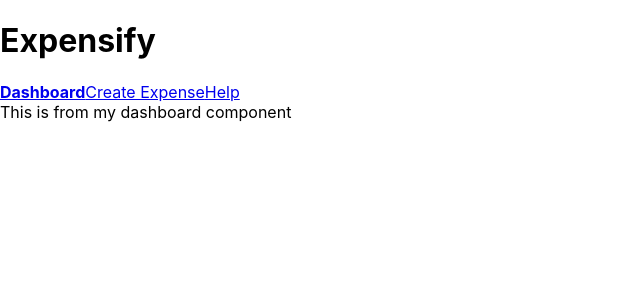
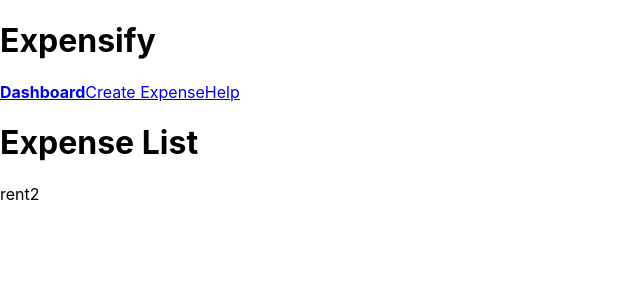
Before and after one commit to rickytorrez/expensify, a React (Create React App) app: page / in a window 1280 px wide. Shown: the top 300 px of the page, without its empty margins (0-640 px from the left). Built offline with nearby package versions, Linux system fonts and the light colour scheme; the HTML template or start-up script is replaced by a standard one.

Commit message:
Connecting to store, Provider, connect, mapStateTo

```diff
--- a/src/App.js
+++ b/src/App.js
@@ -1,4 +1,5 @@
 import React from 'react';
+import { Provider } from 'react-redux';
 import AppRouter from './routers/AppRouter';
 import configureStore from './store/configureStore';
 import { addExpense } from './actions/expenses';
@@ -13,12 +14,20 @@
 store.dispatch(addExpense({ description: 'Gas bill', amount: 50 }));
 store.dispatch(setTextFilter('water'));
 
+setTimeout(() => {
+  store.dispatch(setTextFilter('rent'));
+}, 3000);
+
 const state = store.getState();
 const visibleExpenses = getVisibleExpenses(state.expenses, state.filters);
 console.log(visibleExpenses);
 
 function App() {
-  return <AppRouter />;
+  return (
+    <Provider store={store}>
+      <AppRouter />
+    </Provider>
+  );
 }
 
 export default App;
--- a/src/components/ExpenseDashboard.jsx
+++ b/src/components/ExpenseDashboard.jsx
@@ -1,5 +1,10 @@
 import React from 'react';
+import ExpenseList from './ExpenseList';
 
-const ExpenseDashboard = () => <div>This is from my dashboard component</div>;
+const ExpenseDashboard = () => (
+  <div>
+    <ExpenseList />
+  </div>
+);
 
 export default ExpenseDashboard;
--- /dev/null
+++ b/src/components/ExpenseList.jsx
@@ -0,0 +1,19 @@
+import React from 'react';
+import { connect } from 'react-redux';
+
+const ExpenseList = (props) => (
+  <div>
+    <h1>Expense List</h1>
+    {props.filters.text}
+    {props.expenses.length}
+  </div>
+);
+
+const mapStateToProps = (state) => {
+  return {
+    expenses: state.expenses,
+    filters: state.filters,
+  };
+};
+
+export default connect(mapStateToProps)(ExpenseList);
```
